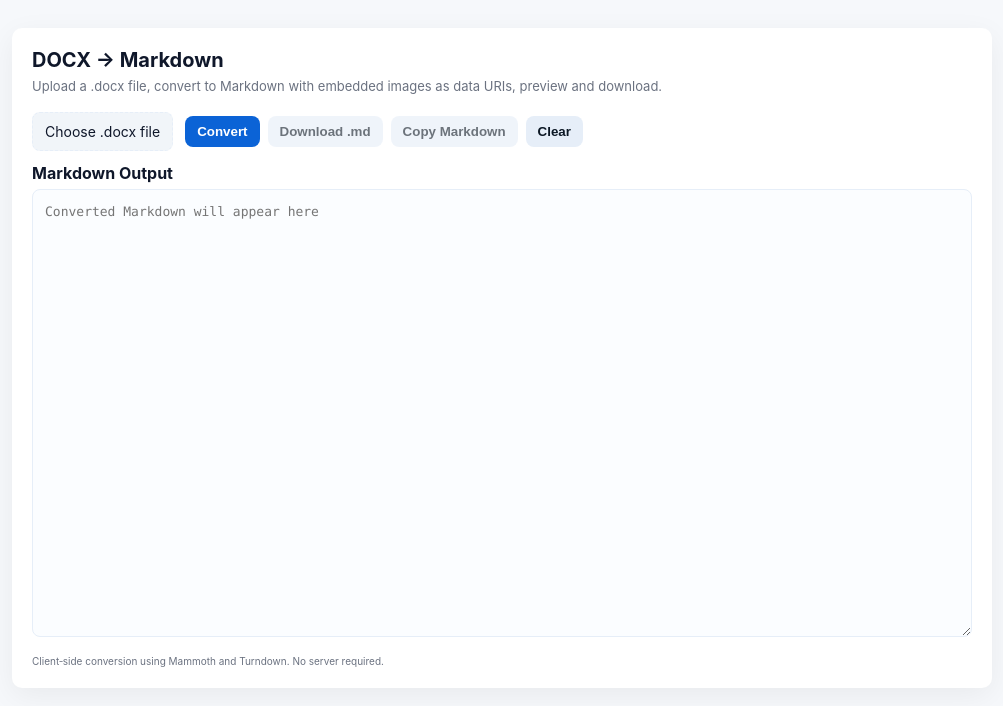
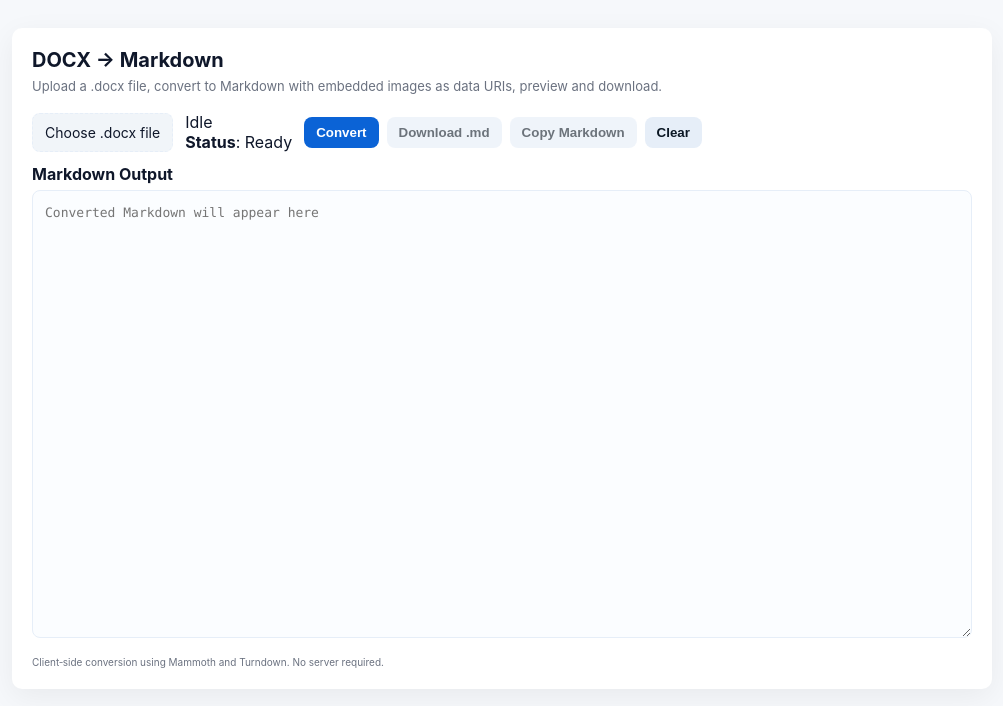
Before and after one commit to QMS85/Docx-.docx-to-Markdown-.md-Converter-Client-Side-, a plain HTML site: page index.html in a window 1280 px wide. Shown: the whole page, without its empty margins (138-1141 px from the left). Drawn offline with nearby package versions, Linux system fonts and the light colour scheme.

Commit message:
Update index.html
Signed-off-by: Jonathan Peters <jonathanpeters051@gmail.com>

```diff
--- a/index.html
+++ b/index.html
@@ -22,6 +22,20 @@
         <span class="file-text">Choose .docx file</span>
       </label>
 
+      <!-- Add directly after the controls section in index.html -->
+<section class="status-row" aria-live="polite">
+  <div class="progress-wrap" aria-hidden="false">
+    <div id="progress" class="progress" role="progressbar" aria-valuemin="0" aria-valuemax="100" aria-valuenow="0">
+      <div id="progress-bar" class="progress-bar" style="width:0%"></div>
+    </div>
+    <div id="progress-label" class="progress-label">Idle</div>
+  </div>
+
+  <div class="persistent-status" id="persistent-status" role="status">
+    <strong>Status</strong>: Ready
+  </div>
+</section>
+
       <div class="buttons">
         <button id="convert" class="btn primary">Convert</button>
         <button id="download" class="btn" disabled>Download .md</button>
```
